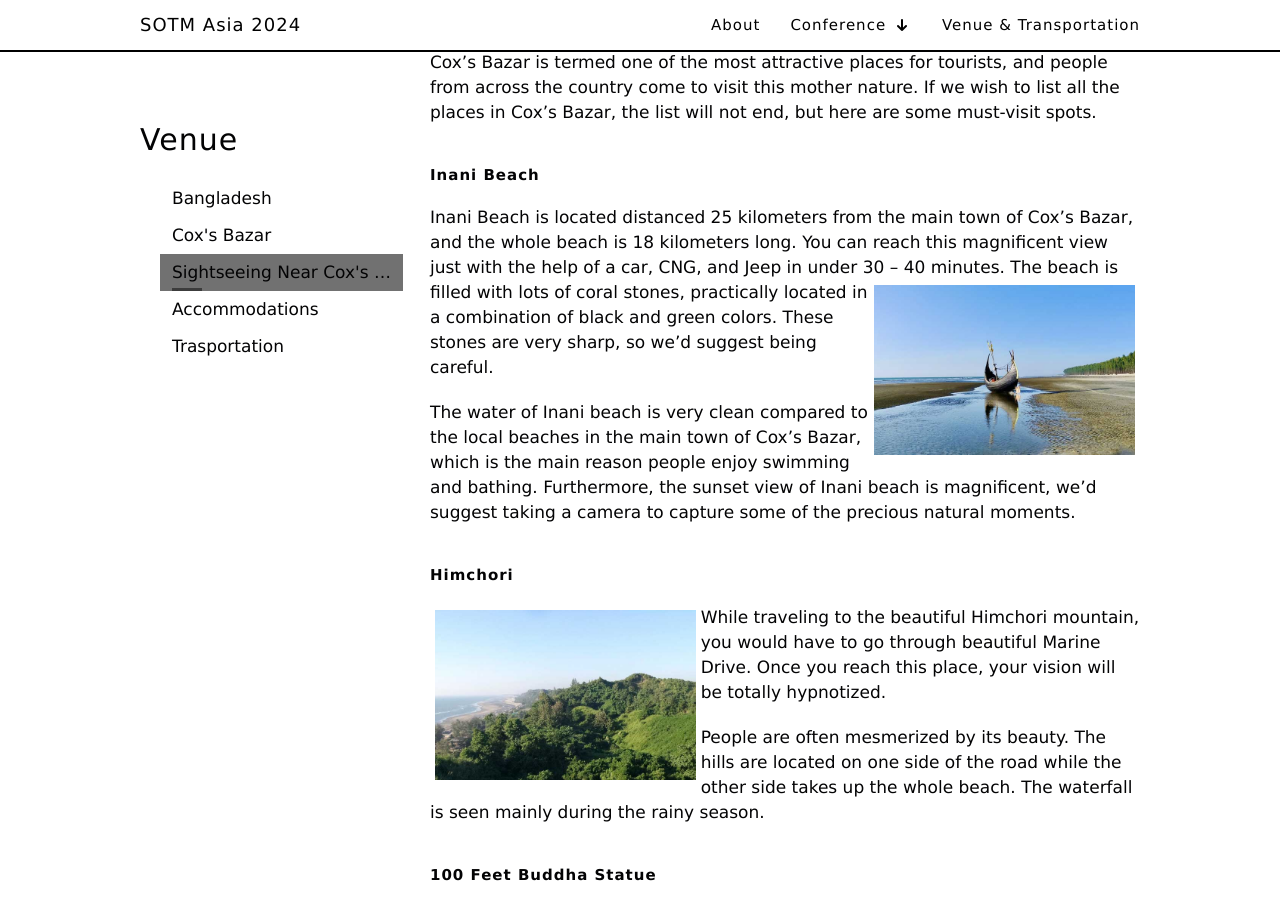
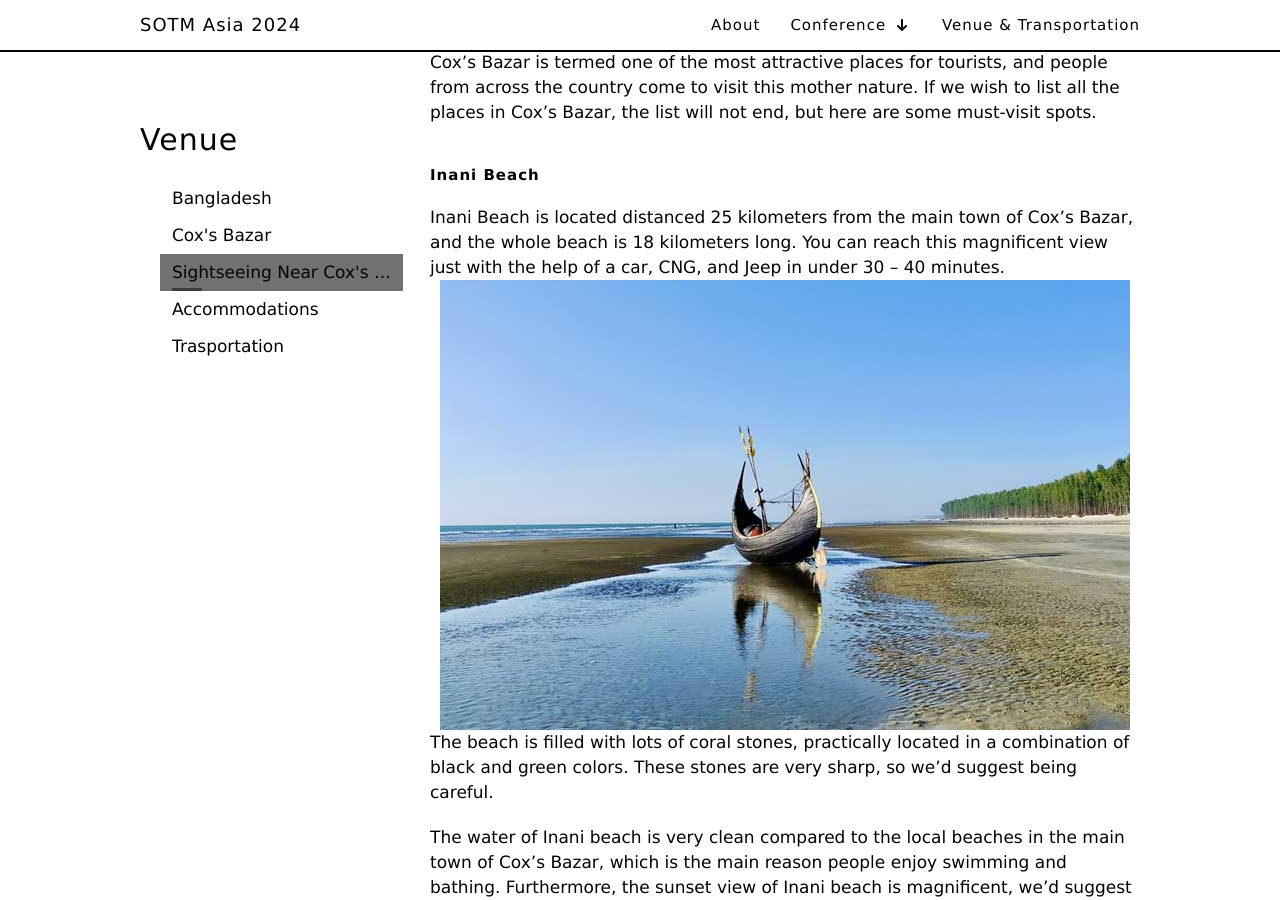
Before and after one commit to sotm-asia/sotm-asia-2024-website, a Jekyll site: the page built from coxsbazar/index.md, in a window 1280 px wide and 900 px high, scrolled down 2090 px. Built offline with Jekyll 4.4.1, drawn with Linux system fonts in a browser that asks for light colours.

Commit message:
Update index.md

```diff
--- a/coxsbazar/index.md
+++ b/coxsbazar/index.md
@@ -24,7 +24,7 @@ Cox's Bazar, unquestionably the most renowned destination in Bangladesh, is famo
 Cox’s Bazar is termed one of the most attractive places for tourists, and people from across the country come to visit this mother nature. If we wish to list all the places in Cox’s Bazar, the list will not end, but here are some must-visit spots.
 
 ### **Inani Beach**
-Inani Beach is located distanced 25 kilometers from the main town of Cox’s Bazar, and the whole beach is 18 kilometers long. You can reach this magnificent view just with the help of a car, CNG, and Jeep in under 30 – 40 minutes.<img src="/img/sight/inani-beach.jpg" style="float:right; height:180px; padding:5px"> The beach is filled with lots of coral stones, practically located in a combination of black and green colors. These stones are very sharp, so we’d suggest being careful.
+Inani Beach is located distanced 25 kilometers from the main town of Cox’s Bazar, and the whole beach is 18 kilometers long. You can reach this magnificent view just with the help of a car, CNG, and Jeep in under 30 – 40 minutes.![Inani](/img/sight/inani-beach.jpg){: .mx-auto.d-block :} The beach is filled with lots of coral stones, practically located in a combination of black and green colors. These stones are very sharp, so we’d suggest being careful.
 
 The water of Inani beach is very clean compared to the local beaches in the main town of Cox’s Bazar, which is the main reason people enjoy swimming and bathing. Furthermore, the sunset view of Inani beach is magnificent, we’d suggest taking a camera to capture some of the precious natural moments.
 
```
